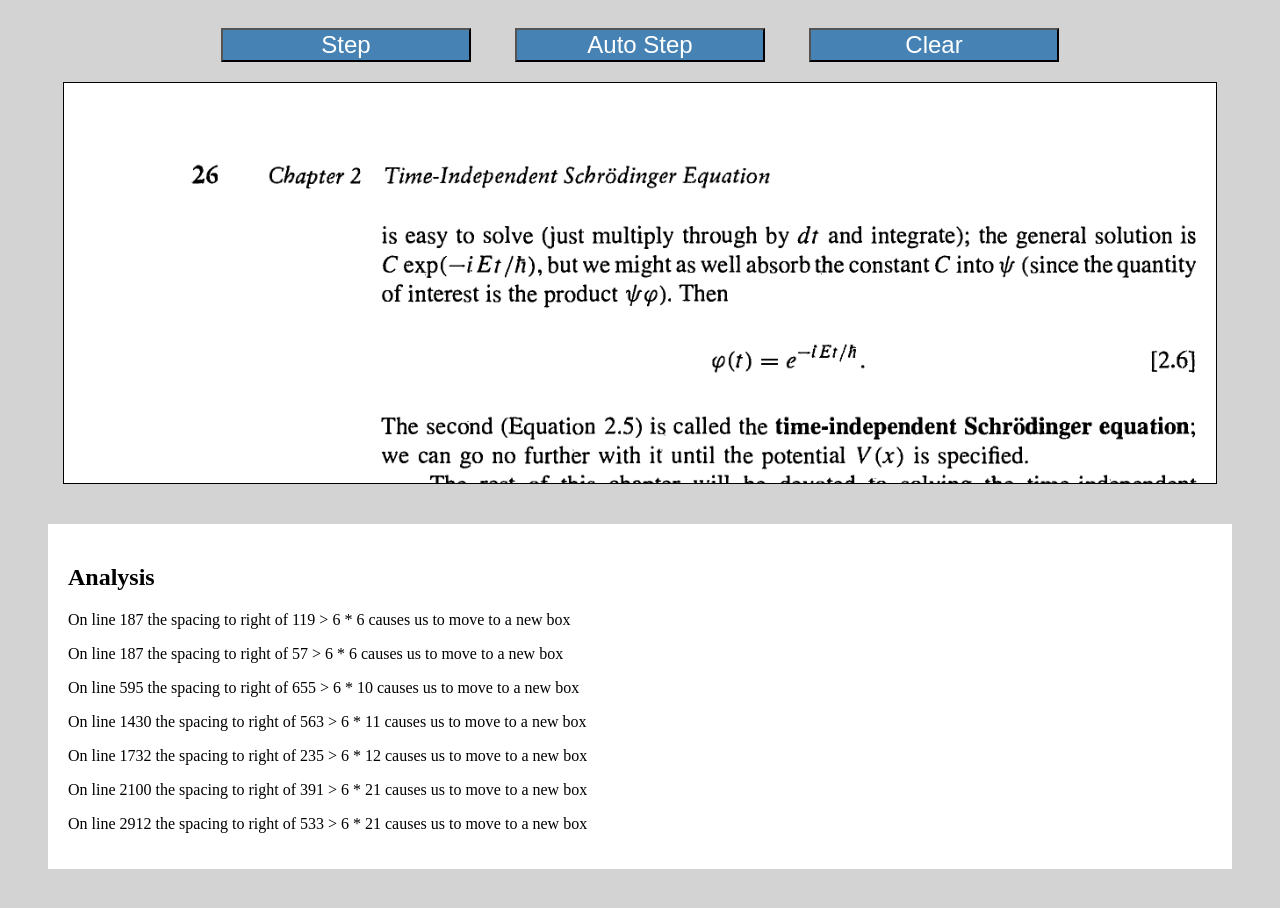
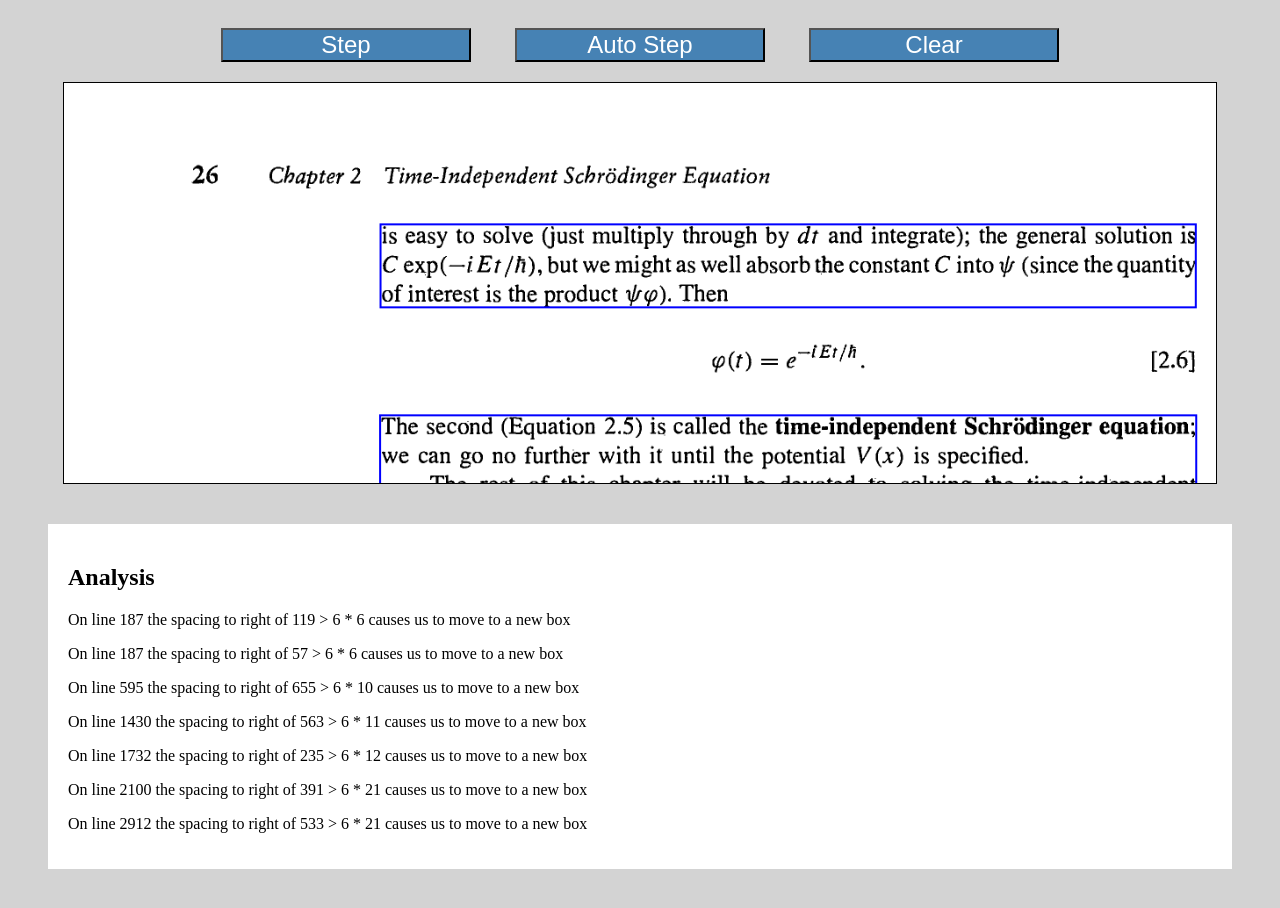
Before and after one commit to kiwiheretic/textextract, a plain HTML site: page index.html in a window 1280 px wide. Drawn offline with Linux system fonts and the light colour scheme.

Commit message:
Group into paragraphs - first try

```diff
--- a/index.html
+++ b/index.html
@@ -97,18 +97,6 @@
     }
 
 
-    function calc_box_extent(row, boundingBox) {
-      // This is a very crude paragraph block locating procedure which
-      // propably quick falls apart if there is more than one block.
-      let [x1, y1, x2, y2] = boundingBox;
-      let first_block = row.blocks[0];
-
-      if (y1 === null || y1 > row.top_line) y1 = row.top_line;
-      if (y2 === null || y2 < row.bottom_line) y2 = row.bottom_line;
-      if (x1 === null || x1 > first_block.left_column) x1 = first_block.left_column;
-      if (x2 === null || x2 < first_block.right_column) x2 = first_block.right_column;
-      return [x1, y1, x2, y2];
-    }
 
 
     const img = new Image();
@@ -142,38 +130,9 @@
       let boxes = find_boxes(raster);
       let row_sorted = get_row_sorted(boxes);
 
-      let spacings = row_sorted.map( elem => elem.row_spacing_next ).toSorted((a,b) => a-b)
-      let quartileIdx = Math.floor(spacings.length / 4);
-      let quartileSpacing = spacings[quartileIdx];
-      console.log("Quartile Spacing = " + quartileSpacing);
-      const paragraphTolerance = 5;
-
-      paragraphs = []
-      paragraph = []
-      let x1 = x2 = y1 = y2 = null;
-      for (let ii=0; ii<row_sorted.length; ii++) {
-        let row = row_sorted[ii];
-        if (quartileSpacing > row.row_spacing_next - paragraphTolerance) {
-          paragraph.push(ii);
-          [x1, y1, x2, y2 ] = calc_box_extent(row, [x1, y1, x2, y2]);
-
-        } else if (row.row_spacing_prev !== null &&
-            quartileSpacing > row.row_spacing_prev - paragraphTolerance) {
-          paragraph.push(ii);
-          [x1, y1, x2, y2 ] = calc_box_extent(row, [x1, y1, x2, y2]);
-        } else if (paragraph.length > 0) {
-          paragraphs.push([paragraph, [x1, y1, x2, y2]])
-          paragraph = [];
-          x1 = x2 = y1 = y2 = null;
-        }
-      }
-      console.log(paragraphs);
-
-
       const stepbtn = document.getElementById("step-btn");
       const autobtn = document.getElementById("auto-btn");
       const clearbtn = document.getElementById("clear-btn");
-
 
       let timer = null;
       let stepboxes = new StepBoxes(context, img, row_sorted, canvas_scale);
--- a/js.js
+++ b/js.js
@@ -337,6 +337,19 @@ function get_row_sorted(boxes) {
   return double_sorted;
 }
 
+function calc_box_extent(row, boundingBox) {
+  // This is a very crude paragraph block locating procedure which
+  // propably quick falls apart if there is more than one block.
+  let [x1, y1, x2, y2] = boundingBox;
+  let first_block = row.blocks[0];
+
+  if (y1 === null || y1 > row.top_line) y1 = row.top_line;
+  if (y2 === null || y2 < row.bottom_line) y2 = row.bottom_line;
+  if (x1 === null || x1 > first_block.left_column) x1 = first_block.left_column;
+  if (x2 === null || x2 < first_block.right_column) x2 = first_block.right_column;
+  return [x1, y1, x2, y2];
+}
+
 class StepBoxes {
   constructor (ctx, srcImg, rowdata, scale) {
       this.ctx = ctx;
@@ -347,8 +360,52 @@ class StepBoxes {
       this.rowdata = rowdata;
       this.scale = scale
       this.done = false;
+
+      this.ctx.strokeStyle = 'blue';
+      this.ctx.lineWidth=2;
+      let paragraphs = this.group_into_paragraphs();
+      for (let [indices, bbox] of paragraphs) {
+        console.log(bbox);
+        let [x1, y1, x2, y2] = bbox;
+        let width = x2 - x1 + 1;
+        let height =  y2 - y1 + 1;
+        this.ctx.strokeRect((x1-3)/this.scale, (y1-3)/this.scale, (width+3)/this.scale, (height+3)/this.scale);
+      }
   }
 
+  group_into_paragraphs() {
+    const paragraphTolerance = 5;
+
+    let paragraphs = []
+    let paragraph = []
+    let x1, x2, y1, y2;
+
+    let spacings = this.rowdata.map( elem => elem.row_spacing_next ).toSorted((a,b) => a-b)
+    let quartileIdx = Math.floor(spacings.length / 4);
+    let quartileSpacing = spacings[quartileIdx];
+    console.log("Quartile Spacing = " + quartileSpacing);
+
+    x1 = x2 = y1 = y2 = null;
+    for (let ii=0; ii<this.rowdata.length; ii++) {
+      let row = this.rowdata[ii];
+      if (quartileSpacing > row.row_spacing_next - paragraphTolerance) {
+        paragraph.push(ii);
+        [x1, y1, x2, y2 ] = calc_box_extent(row, [x1, y1, x2, y2]);
+
+      } else if (row.row_spacing_prev !== null &&
+          quartileSpacing > row.row_spacing_prev - paragraphTolerance) {
+        paragraph.push(ii);
+        [x1, y1, x2, y2 ] = calc_box_extent(row, [x1, y1, x2, y2]);
+      } else if (paragraph.length > 0) {
+        let width = x2-x1+1;
+        let height = y2 - y1 + 1;
+        paragraphs.push([paragraph, [x1, y1, x2, y2]])
+        paragraph = [];
+        x1 = x2 = y1 = y2 = null;
+      }
+    }
+    return paragraphs;
+  }
 
   step() {
     if (this.done) return this;
```
